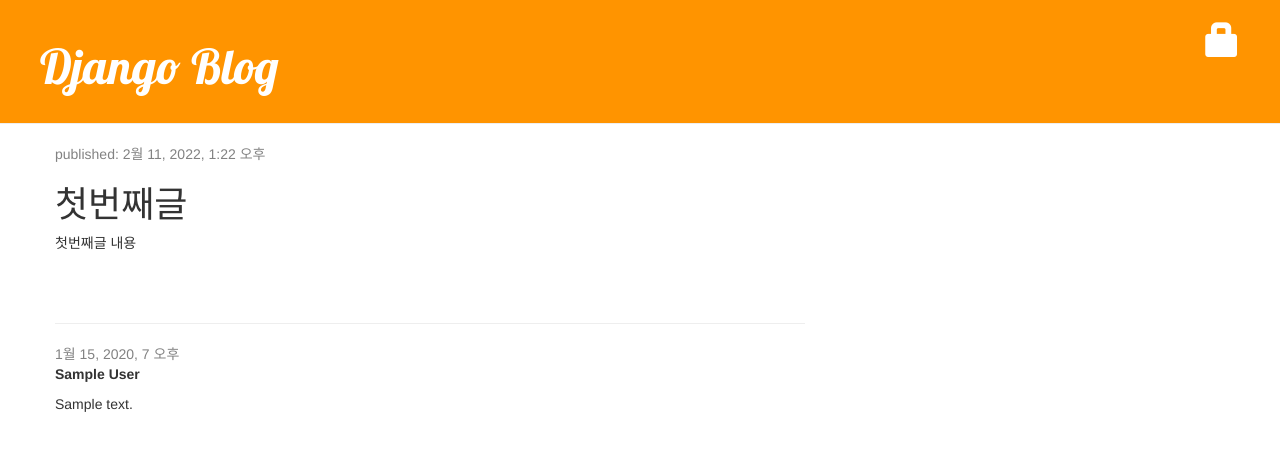
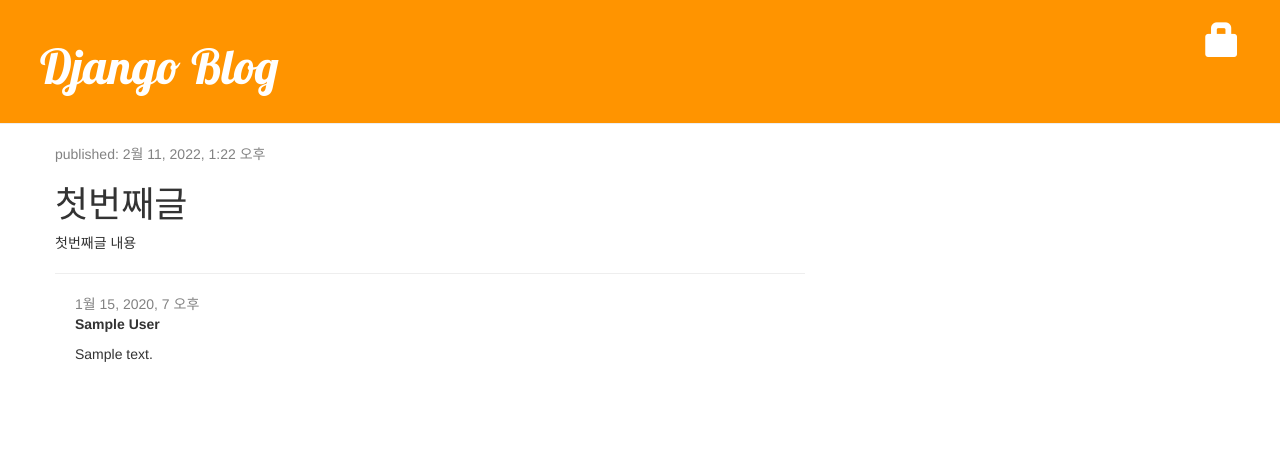
Before and after one commit to yusun31/python_django_blogapp_restframework1, a Django app: page /blog/post/1 in a window 1280 px wide. Shown: the top 451 px of the page. Run offline with Django 3.2, Linux system fonts and the light colour scheme; data comes from the database, SQL or seed files in the repository; tables that the repository leaves empty hold one stand-in row (values such as "Sample post"); some libraries are stand-ins or nearby versions.

Commit message:
post_detail update

```diff
--- a/blog/static/css/blog.css
+++ b/blog/static/css/blog.css
@@ -49,3 +49,6 @@ h1, h2, h3, h4 {
     color: red;
     font-weight: bold;
 }
+.comment {
+    margin: 20px 0px 20px 20px;
+}
--- a/blog/templates/blog/post_detail.html
+++ b/blog/templates/blog/post_detail.html
@@ -25,7 +25,7 @@
         {% endif %}
         <h1>{{ post_key.title }}</h1>
         <p>{{ post_key.text| linebreaksbr }}</p>
-    </div>
+
         <hr>
         {% for comment in post_key.comments.all %}
             <div class="comment">
@@ -36,5 +36,6 @@
         {% empty %}
             <p>No comments here yet :(</p>
         {% endfor %}
+    </div>
 
 {% endblock %}
```
Lines whose indentation alone changed are shown as unchanged.
